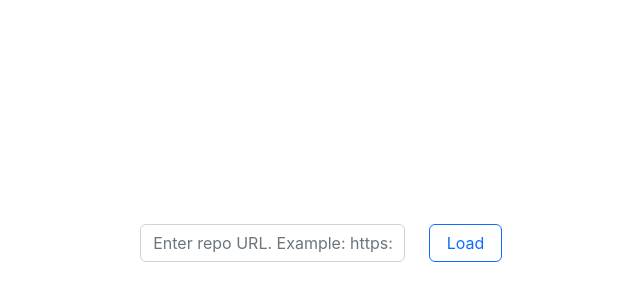
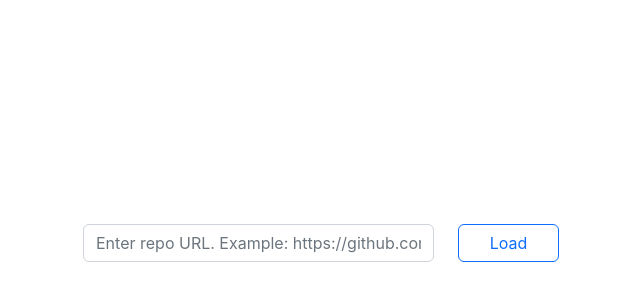
Before and after one commit to olbukovskiy/drag-and-drop-practice, a React (Create React App) app: page / in a window 1280 px wide. Shown: the part 162-462 px from the top of the page, without its empty margins (319-959 px from the left). Built offline with nearby package versions, Linux system fonts and the light colour scheme.

Commit message:
change starting searchbox width

```diff
--- a/src/components/SearchBar.tsx
+++ b/src/components/SearchBar.tsx
@@ -33,7 +33,7 @@ const SearchBar = () => {
     dispatch(setIsShown(true));
   };
   return (
-    <div style={{ padding: "30px 0 5px 0" }}>
+    <div style={{ padding: "30px 0 5px 0", minWidth: 500 }}>
       <Container>
         <Form onSubmit={submitHandler}>
           <Row style={{ justifyContent: "center" }}>
```
